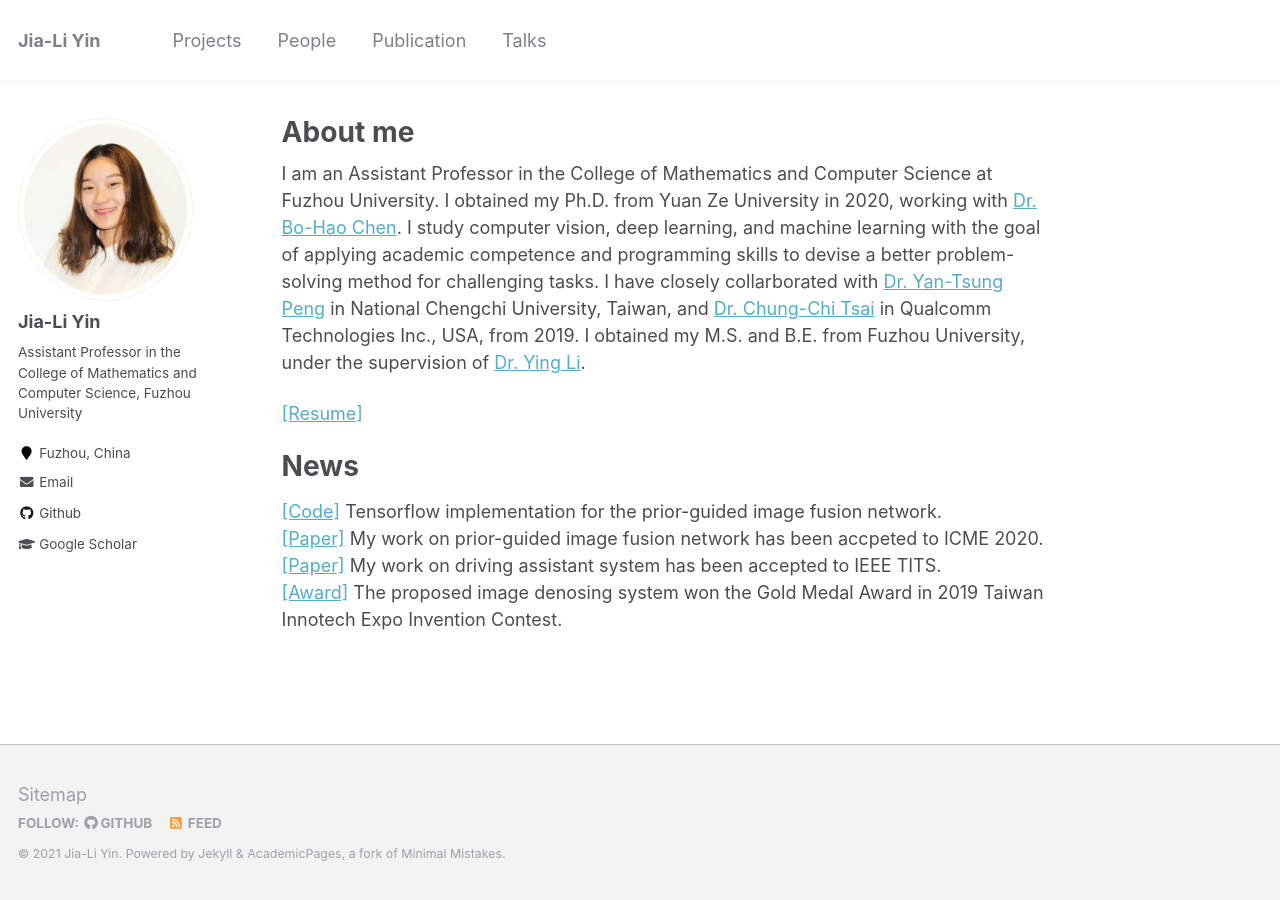
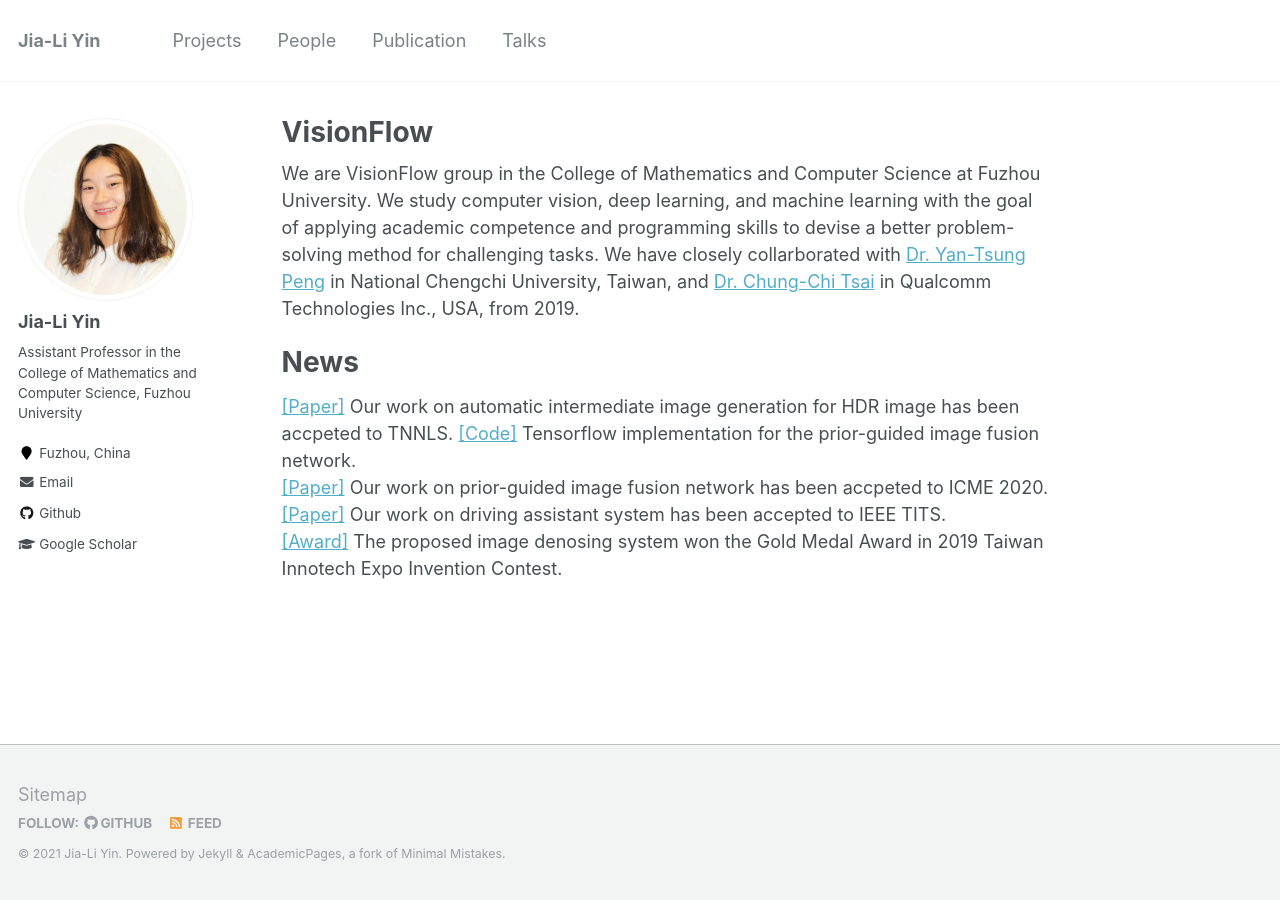
Before and after one commit to VisionFlow/visionflow.github.io, a Jekyll site: the page built from _pages/about.md, in a window 1280 px wide. Built offline with Jekyll 4.4.1, drawn with Linux system fonts in a browser that asks for light colours.

Commit message:
Update about.md

```diff
--- a/_pages/about.md
+++ b/_pages/about.md
@@ -1,6 +1,6 @@
 ---
 permalink: /
-title: "About me"
+title: "VisionFlow"
 excerpt: "About me"
 author_profile: true
 redirect_from:
@@ -8,13 +8,12 @@ redirect_from:
   - /about.html
 ---
 
-I am an Assistant Professor in the College of Mathematics and Computer Science at Fuzhou University. I obtained my Ph.D. from Yuan Ze University in 2020, working with [Dr. Bo-Hao Chen](https://bigmms.github.io/). I study computer vision, deep learning, and machine learning with the goal of applying academic competence and programming skills to devise a better problem-solving method for challenging tasks. I have closely collarborated with [Dr. Yan-Tsung Peng](https://www.cs.nccu.edu.tw/~ytpeng/) in National Chengchi University, Taiwan, and [Dr. Chung-Chi Tsai](https://github.com/chungchi) in  Qualcomm Technologies Inc., USA, from 2019. I obtained my M.S. and B.E. from Fuzhou University, under the supervision of [Dr. Ying Li](http://cmcs.fzu.edu.cn/website/f/teacherDetail?id=38).
-
-[[Resume]](http://lily001ying.github.io/files/Yin_s_CV.pdf)
+We are VisionFlow group in the College of Mathematics and Computer Science at Fuzhou University. We study computer vision, deep learning, and machine learning with the goal of applying academic competence and programming skills to devise a better problem-solving method for challenging tasks. We have closely collarborated with [Dr. Yan-Tsung Peng](https://www.cs.nccu.edu.tw/~ytpeng/) in National Chengchi University, Taiwan, and [Dr. Chung-Chi Tsai](https://github.com/chungchi) in  Qualcomm Technologies Inc., USA, from 2019.
 
 News
 ======
+[[Paper]](http://lily001ying.github.io/files/ICME_2020_HDR.pdf) Our work on automatic intermediate image generation for HDR image has been accpeted to TNNLS.
 [[Code]](https://github.com/bigmms/prior_guided_network_hdr) Tensorflow implementation for the prior-guided image fusion network.
-[[Paper]](http://lily001ying.github.io/files/ICME_2020_HDR.pdf) My work on prior-guided image fusion network has been accpeted to ICME 2020.
-[[Paper]](https://ieeexplore.ieee.org/document/8915711) My work on driving assistant system has been accepted to IEEE TITS.
+[[Paper]](http://lily001ying.github.io/files/ICME_2020_HDR.pdf) Our work on prior-guided image fusion network has been accpeted to ICME 2020.
+[[Paper]](https://ieeexplore.ieee.org/document/8915711) Our work on driving assistant system has been accepted to IEEE TITS.
 [[Award]](https://cloudcdn.taiwantradeshows.com.tw/2019/inst/download/2019-winner.pdf) The proposed image denosing system won the Gold Medal Award in 2019 Taiwan Innotech Expo Invention Contest.
```
